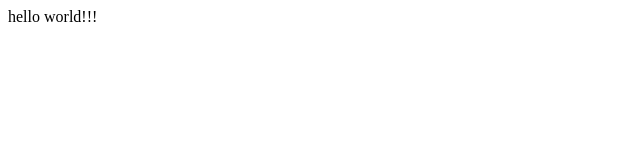
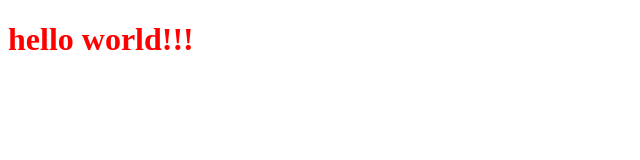
Before and after one commit to myl2017/test1, a plain HTML site: page index.html in a window 1280 px wide. Shown: the whole page, without its empty margins (0-640 px from the left). Drawn offline with Linux system fonts and the light colour scheme.

Commit message:
modify index.html file

```diff
--- /dev/null
+++ b/css/layout.css
@@ -0,0 +1,3 @@
+h1 {
+	color: red;
+}
--- a/index.html
+++ b/index.html
@@ -1,7 +1,11 @@
 <!doctype html>
 <html>
   <title>test1项目</title>
+  <meta name="viewport" content="width=device-width, initial-scale=1.0">
+  <link rel="stylesheet" href="./css/layout.css">
   <body>
-    hello world!!!
+   <h1>
+     hello world!!!
+   </h1>
   </body>
 <html>
```
Also changed, not shown: css/index.html (added).
